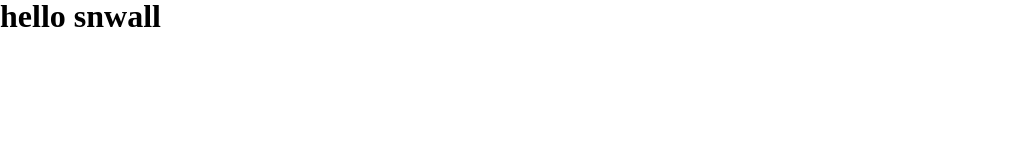
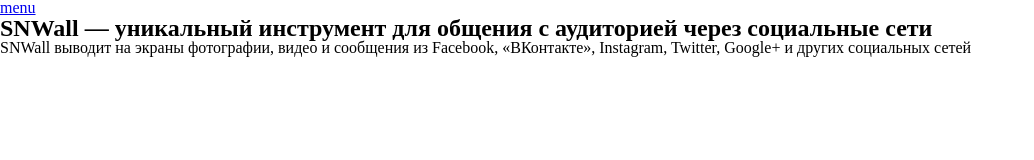
Before and after one commit to grraoo/snmg, a website: page snwall.site/index.html in a window 1280 px wide. Shown: the whole page, without its empty margins (0-1034 px from the left). Drawn offline with nearby package versions, Linux system fonts and the light colour scheme; files that its build step writes are made by us from their sources.

Commit message:
started markup

```diff
--- a/snwall.site/index.html
+++ b/snwall.site/index.html
@@ -8,6 +8,14 @@
   <link href="css/style.css" rel="stylesheet">
   </head>
 <body>
-  <h1>hello snwall</h1>
+  <main class="main">
+    <nav class="main-menu">
+      <a href="#">menu</a>
+    </nav>
+    <section class="content">
+      <h1>SNWall — уникальный инструмент для&nbsp;общения с&nbsp;аудиторией через&nbsp;социальные сети</h1>
+      <p>SNWall выводит на экраны фотографии, видео и сообщения из Facebook, «ВКонтакте», Instagram, Twitter, Google+ и других социальных сетей</p>
+    </section>
+  </main>
 </body>
 </html>
```
